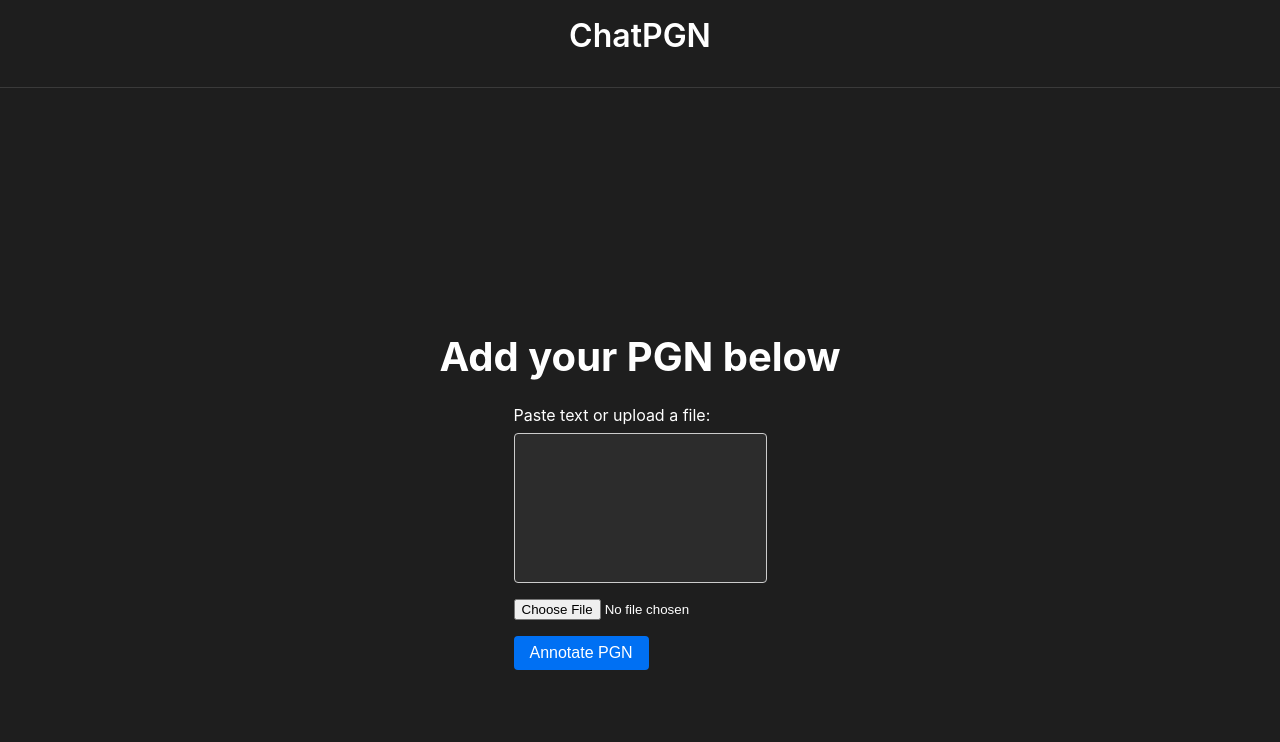
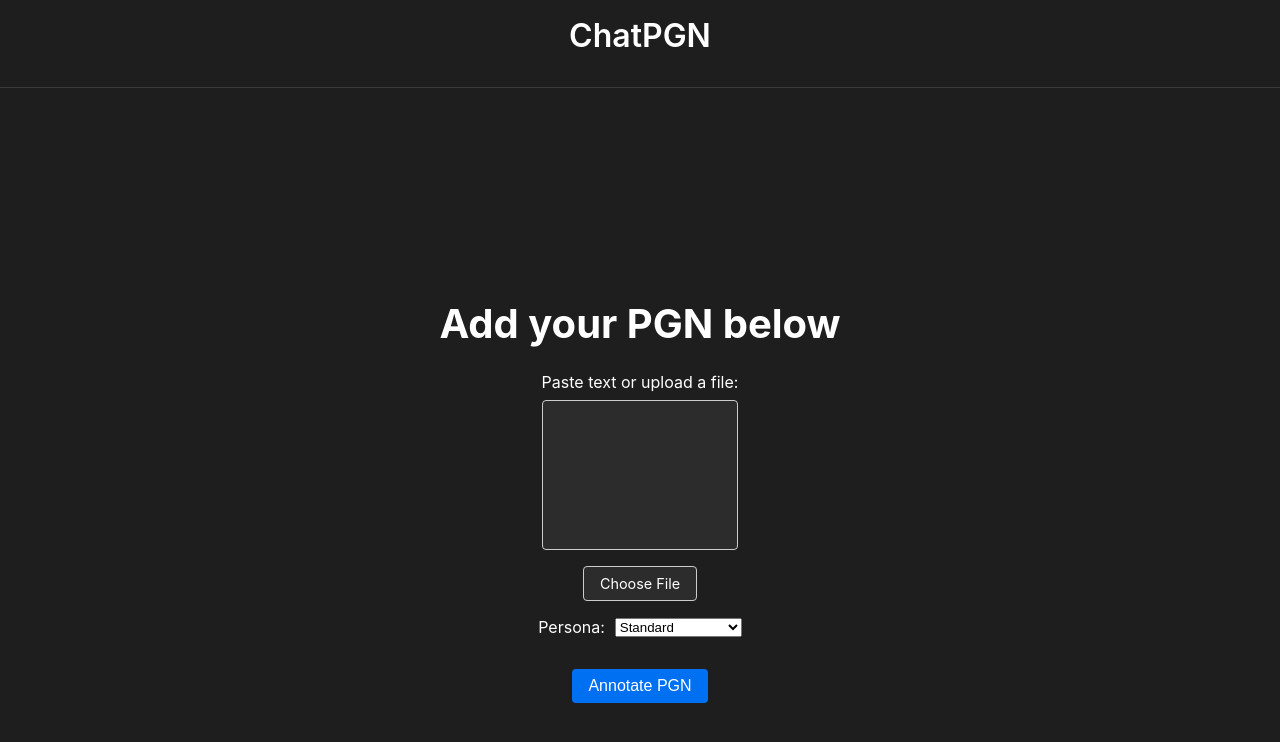
Before and after one commit to ghl3/chatpgn, a Next.js app: page / in a window 1280 px wide. Shown: the top 742 px of the page. Built offline with nearby package versions, Linux system fonts and the light colour scheme.

Commit message:
Add persona button

```diff
--- a/components/FileInputForm.tsx
+++ b/components/FileInputForm.tsx
@@ -58,13 +58,16 @@ const FileInputForm: React.FC<FileInputFormProps> = ({
         ></textarea>
       </div>
 
-      <div className={styles.formGroup}>
+      <div className={`${styles.formGroup} ${styles.inputWrapper}`}>
         <input
           id="fileUpload"
           type="file"
           onChange={handleFileChange}
           className={styles.fileUpload}
         />
+        <label htmlFor="fileUpload" className={styles.fileInputLabel}>
+          Choose File
+        </label>
       </div>
     </>
   );
--- a/pages/index.tsx
+++ b/pages/index.tsx
@@ -24,10 +24,15 @@ const parseAndAnnotatePgn = async (pgnText: string) => {
 
 export default function Home() {
   const [pgnText, setPgnText] = useState("");
+  const [persona, setPersona] = useState("Standard");
 
   const handleSubmit = (event: FormEvent<HTMLFormElement>) => {
     event.preventDefault();
     parseAndAnnotatePgn(pgnText);
+  };
+
+  const handlePersonaChange = (event: ChangeEvent<HTMLSelectElement>) => {
+    setPersona(event.target.value);
   };
 
   return (
@@ -43,8 +48,23 @@ export default function Home() {
       </header>
       <main className={styles.main}>
         <h1 className={styles.h1}>Add your PGN below</h1>
-        <form onSubmit={handleSubmit}>
+        <form onSubmit={handleSubmit} className={styles.form}>
           <FileInputForm textArea={pgnText} setTextArea={setPgnText} />
+          <div className={styles.personaSelector}>
+            <label htmlFor="persona-selector">Persona:</label>
+            <select
+              id="persona-selector"
+              value={persona}
+              onChange={handlePersonaChange}
+              className={styles.personaDropdown}
+            >
+              <option value="Standard">Standard</option>
+              <option value="Gotham Chess">Gotham Chess</option>
+              <option value="Daniel Naroditsky">Daniel Naroditsky</option>
+              <option value="Hikaru">Hikaru</option>
+              <option value="Eric Rosen">Eric Rosen</option>
+            </select>
+          </div>
           <button type="submit" className={styles.button}>
             Annotate PGN
           </button>
--- a/styles/FileInputForm.module.css
+++ b/styles/FileInputForm.module.css
@@ -1,4 +1,29 @@
 /* styles/FileInputForm.module.css */
+.inputWrapper {
+  display: flex;
+  justify-content: center;
+  align-items: center;
+  margin-bottom: 1rem;
+}
+
+.fileUpload {
+  display: none;
+}
+
+.fileInputLabel {
+  background-color: #2c2c2c;
+  color: #ffffff;
+  border: 1px solid #ccc;
+  border-radius: 4px;
+  padding: 0.5rem 1rem;
+  cursor: pointer;
+  font-size: 0.9rem; /* Reduced font size */
+  transition: background-color 0.2s ease;
+}
+
+.fileInputLabel:hover {
+  background-color: #3a3a3a; /* Added hover effect */
+}
 
 .formGroup {
   display: flex;
@@ -13,7 +38,6 @@
 .textArea {
   resize: none;
   width: 100%;
-  /* Updated width */
   height: 150px;
   padding: 0.5rem;
   border: 1px solid #ccc;
@@ -22,11 +46,3 @@
   color: #ffffff;
   outline: none;
 }
-
-.fileUpload {
-  cursor: pointer;
-}
-
-.button:hover {
-  background-color: #0055d4;
-}
--- a/styles/Home.module.css
+++ b/styles/Home.module.css
@@ -20,9 +20,9 @@
 .form {
   display: flex;
   flex-direction: column;
+  align-items: center;
   width: 100%;
   max-width: 100%;
-  /* Changed from 1600px to 100% */
 }
 
 .siteHeader {
@@ -51,4 +51,16 @@
   cursor: pointer;
   font-size: 1rem;
   transition: background-color 0.2s ease;
+  margin-top: 1rem;
 }
+
+.personaSelector {
+  margin-bottom: 1rem;
+  display: flex;
+  justify-content: center;
+  align-items: center;
+}
+
+.personaDropdown {
+  margin-left: 10px;
+}
```
